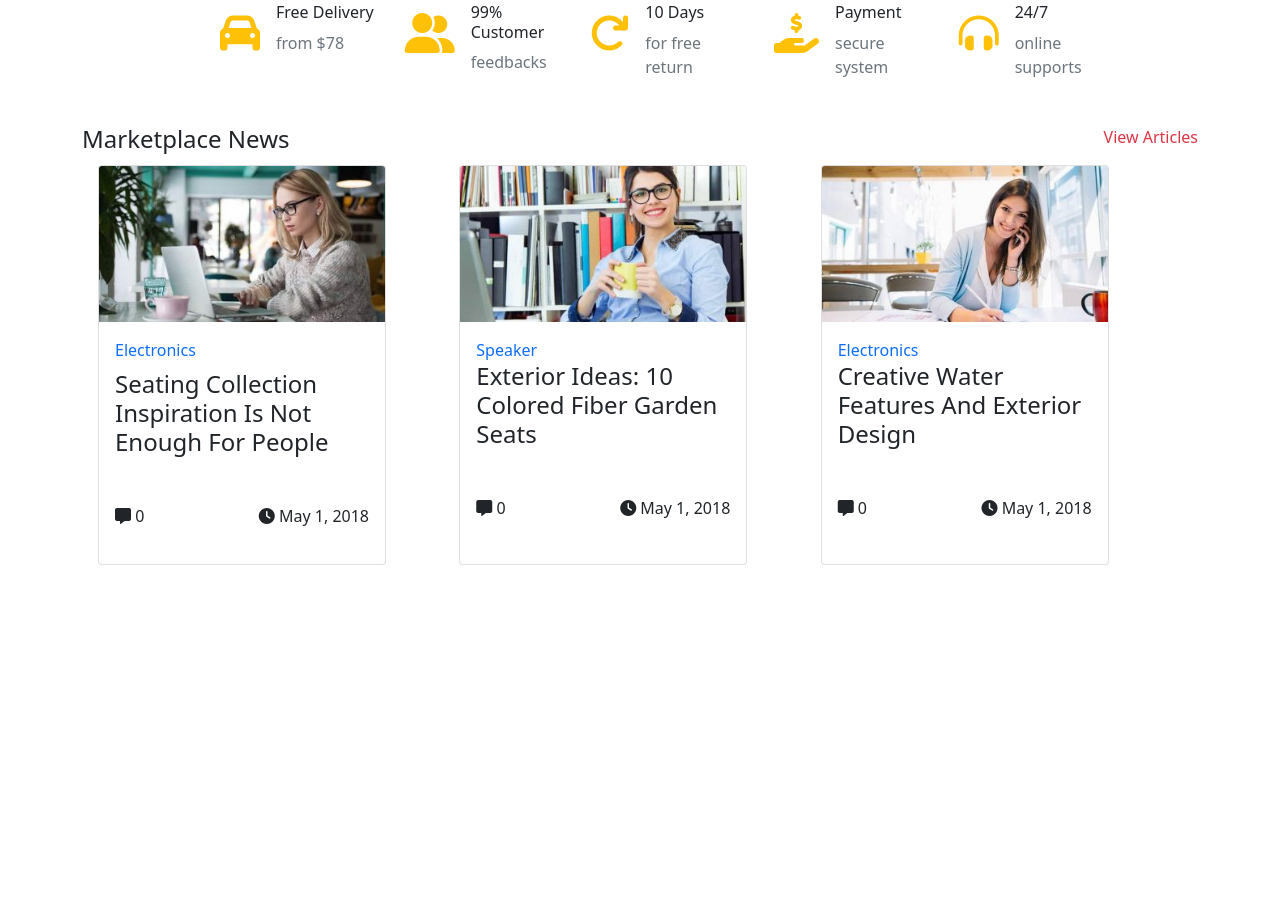
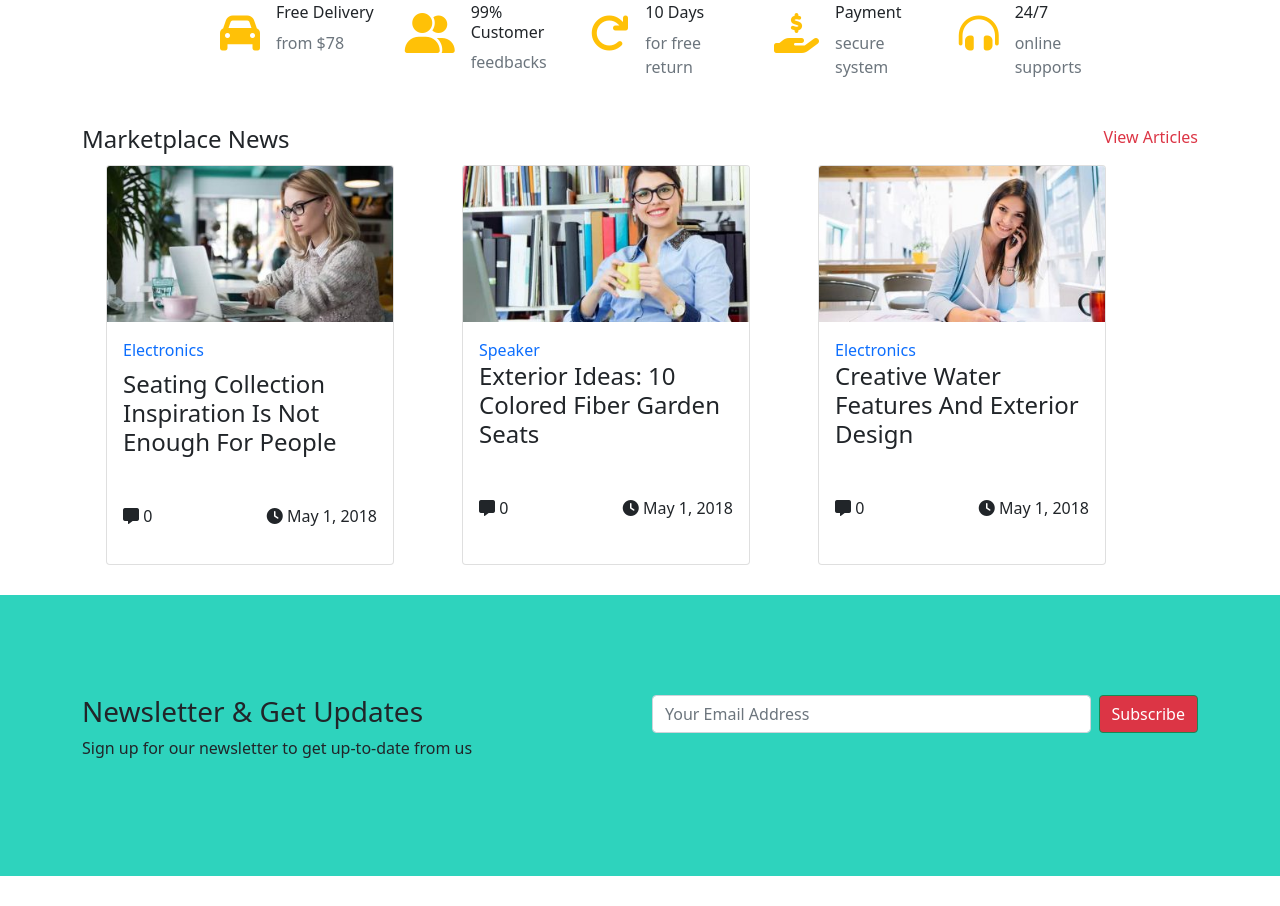
Before and after one commit to abujakariacse/marketo-furniture-ecommerce, a plain HTML site: page index.html in a window 1280 px wide. Shown: the part 1480-2386 px from the top of the page. Before the commit the page ends 2075 px from the top, so only its background shows below. Drawn offline with nearby package versions, Linux system fonts and the light colour scheme.

Commit message:
newsletter section

```diff
--- a/css/style.css
+++ b/css/style.css
@@ -59,3 +59,7 @@ section{
     margin-top: 4%;
     margin-left: 15%;
 }
+.newsletter-section{
+    padding: 100px;
+    background-color: #2ED3BD;
+}
--- a/index.html
+++ b/index.html
@@ -275,7 +275,7 @@
                 <h4>Marketplace News</h4>
                 <p class="text-danger">View Articles</p>
             </div>
-            <div class="container row g-3">
+            <div class="container row g-4">
                 <div class="col-12 col-sm-12 col-md-4 col-lg-4 col-xl-4 col-xxl-4">
                     <div class="card" style="width: 18rem;">
                         <img src="images/seating.jpg" class="card-img-top" alt="...">
@@ -333,6 +333,25 @@
                 </div>
             </div>
         </section>
+        <!-- Newsletter Section -->
+        <section class="container-fluid  newsletter-section">
+            <div class="container ">
+                <div class="row g-4">
+                    <div class="col-12 col-sm-12 col-md-6 col-lg-6 col-xl-6 col-xxl-6">
+                        <h3>Newsletter & Get Updates</h3>
+                        <p>Sign up for our newsletter to get up-to-date from us</p>
+                    </div>
+                    <div class="col-12 col-sm-12 col-md-6 col-lg-6 col-xl-6 col-xxl-6">
+                        <form class="d-flex">
+                            <input class="form-control me-2" type="search" placeholder="Your Email Address"
+                                aria-label="Search">
+                            <button class="btn btn-outline-success btn-danger text-white"
+                                type="submit">Subscribe</button>
+                        </form>
+                    </div>
+                </div>
+            </div>
+        </section>
     </main>
     <!-- Bootstrap Bundle Link -->
     <script src="https://cdn.jsdelivr.net/npm/bootstrap@5.1.3/dist/js/bootstrap.bundle.min.js"
```
